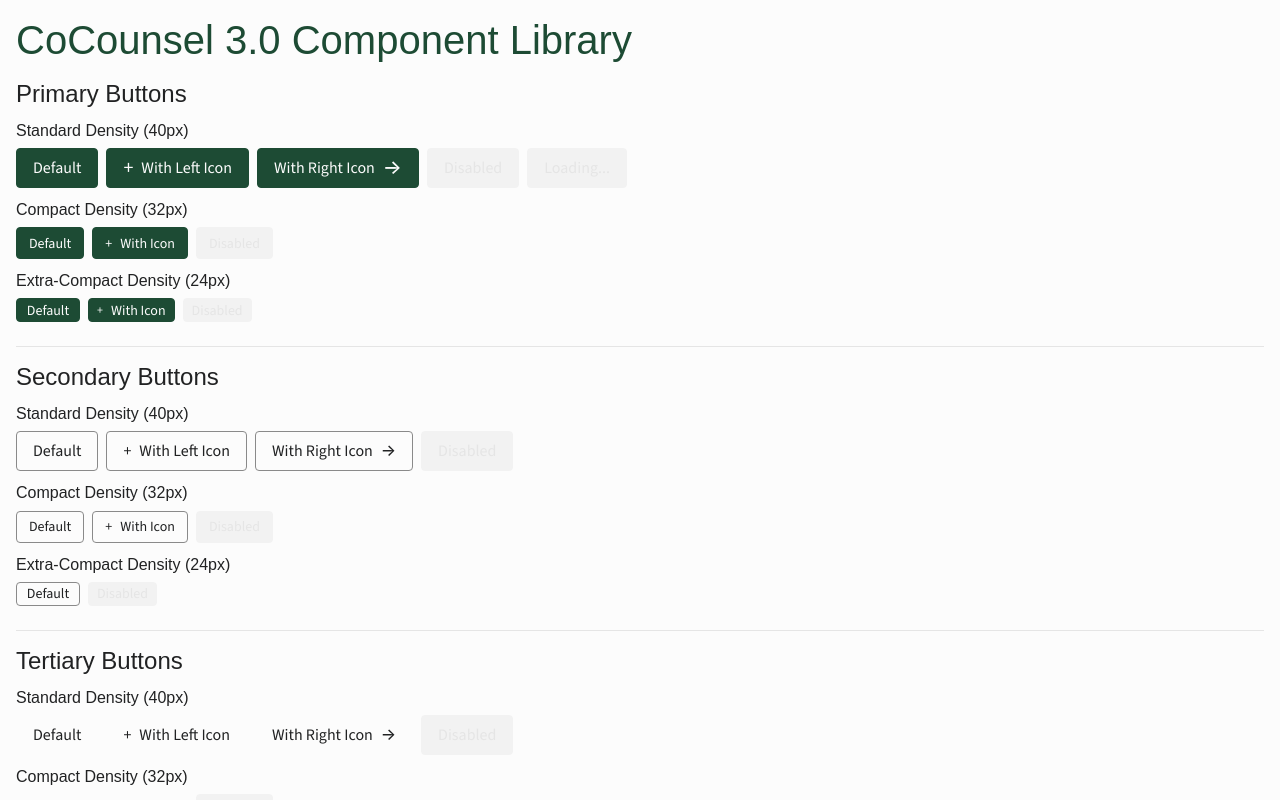
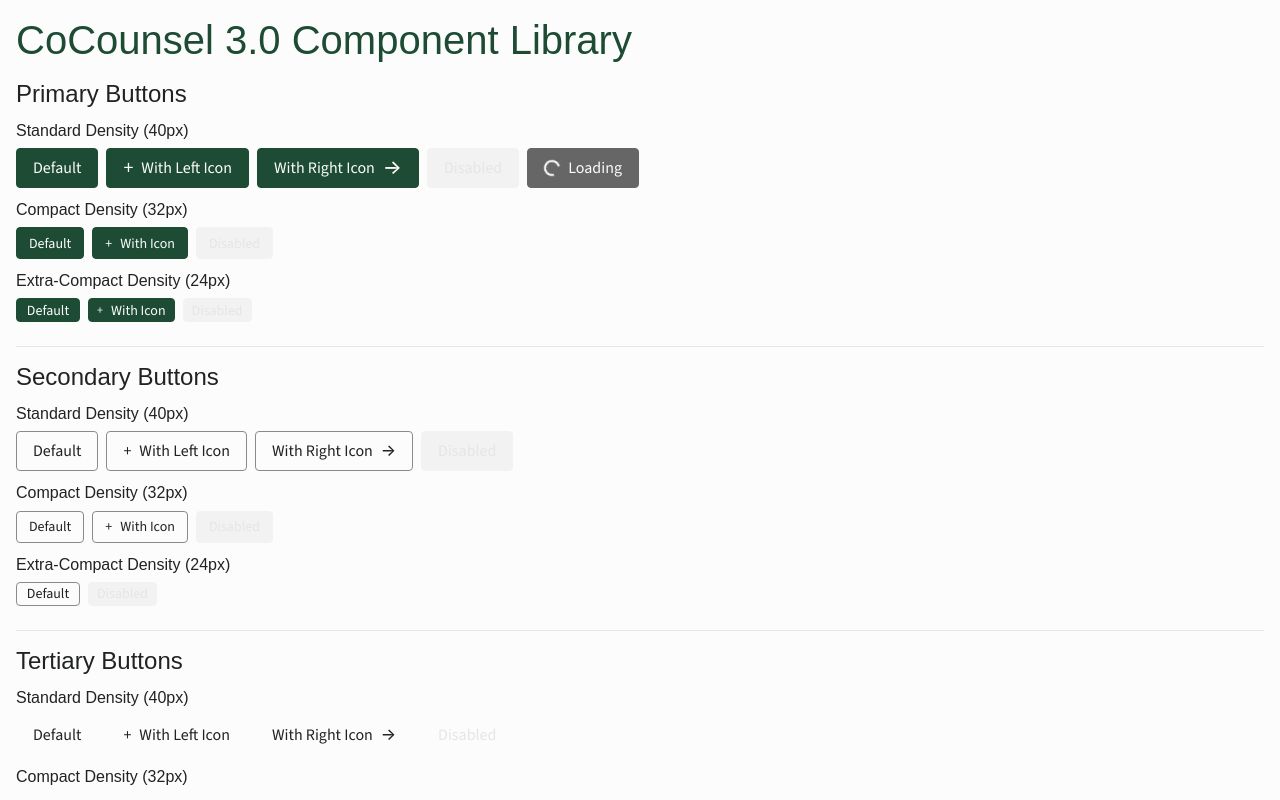
Before and after one commit to nar0906/ui-refresh-library, a React (Vite) app: page / in a window 1280 px wide. Shown: the top 800 px of the page. Built offline with nearby package versions, Linux system fonts and the light colour scheme.

Commit message:
Fix button disabled and loading states to match Figma specs exactly

```diff
--- a/src/components/Button/Button.jsx
+++ b/src/components/Button/Button.jsx
@@ -44,21 +44,27 @@
 
   const config = densityConfig[density];
 
-  // Disabled styles (same for all button types)
-  const disabledStyles = disabled ? {
-    backgroundColor: systemColors.interactive.disabled.background.subtle,
-    color: systemColors.interactive.disabled.on.subtle,
-    borderColor: systemColors.interactive.disabled.border.default,
-    cursor: 'not-allowed',
+  // Loading state (same for all button types)
+  const loadingStyles = {
+    backgroundColor: systemColors.interactive.readOnly.background.strong,
+    color: systemColors.text.knockout,
+    borderColor: systemColors.interactive.readOnly.border.default,
+    cursor: 'wait',
     pointerEvents: 'none',
-  } : {};
+  };
 
-  // Appearance-based styles
+  // Appearance-based styles (including disabled states specific to each type)
   const appearanceStyles = {
     primary: {
-      backgroundColor: systemColors.interactive.primary.background.default,
-      color: systemColors.interactive.primary.on.default,
-      border: `${borders.width.thin}px solid ${systemColors.interactive.primary.border.default}`,
+      backgroundColor: disabled
+        ? systemColors.interactive.disabled.background.subtle
+        : systemColors.interactive.primary.background.default,
+      color: disabled
+        ? systemColors.interactive.disabled.on.subtle
+        : systemColors.interactive.primary.on.default,
+      border: `${borders.width.thin}px solid ${disabled
+        ? systemColors.interactive.disabled.border.default
+        : systemColors.interactive.primary.border.default}`,
 
       '&:hover': disabled ? {} : {
         backgroundColor: systemColors.interactive.primary.background.hover,
@@ -79,9 +85,15 @@
     },
 
     secondary: {
-      backgroundColor: systemColors.interactive.secondary.background.default,
-      color: systemColors.interactive.secondary.on.default,
-      border: `${borders.width.thin}px solid ${systemColors.interactive.secondary.border.default}`,
+      backgroundColor: disabled
+        ? systemColors.interactive.disabled.background.subtle
+        : systemColors.interactive.secondary.background.default,
+      color: disabled
+        ? systemColors.interactive.disabled.on.subtle
+        : systemColors.interactive.secondary.on.default,
+      border: `${borders.width.thin}px solid ${disabled
+        ? systemColors.interactive.disabled.border.default
+        : systemColors.interactive.secondary.border.default}`,
 
       '&:hover': disabled ? {} : {
         backgroundColor: systemColors.interactive.secondary.background.hover,
@@ -102,8 +114,11 @@
     },
 
     tertiary: {
+      // Tertiary keeps transparent background/border when disabled
       backgroundColor: systemColors.interactive.tertiary.background.default,
-      color: systemColors.interactive.tertiary.on.default,
+      color: disabled
+        ? systemColors.interactive.disabled.on.subtle
+        : systemColors.interactive.tertiary.on.default,
       border: `${borders.width.thin}px solid ${systemColors.interactive.tertiary.border.default}`,
 
       '&:hover': disabled ? {} : {
@@ -159,8 +174,10 @@
       boxShadow: shadows.none,
     },
 
+    // Add cursor style for disabled
+    ...(disabled ? { cursor: 'not-allowed', pointerEvents: 'none' } : {}),
+
     ...appearanceStyles[appearance],
-    ...disabledStyles,
   };
 });
 
@@ -175,20 +192,50 @@
   onClick,
   ...props
 }, ref) => {
+  // Create spinner for loading state
+  const LoadingSpinner = () => (
+    <span style={{
+      display: 'inline-block',
+      width: '16px',
+      height: '16px',
+      border: '2px solid currentColor',
+      borderTop: '2px solid transparent',
+      borderRadius: '50%',
+      animation: 'spin 0.6s linear infinite',
+    }} />
+  );
+
   return (
+    <>
+      <style>
+        {`
+          @keyframes spin {
+            0% { transform: rotate(0deg); }
+            100% { transform: rotate(360deg); }
+          }
+        `}
+      </style>
       <StyledButton
         ref={ref}
         appearance={appearance}
         density={density}
         disabled={disabled || loading}
-      startIcon={leftIcon}
-      endIcon={rightIcon}
+        startIcon={loading ? <LoadingSpinner /> : leftIcon}
+        endIcon={loading ? null : rightIcon}
         onClick={onClick}
         disableRipple
+        style={loading ? {
+          backgroundColor: systemColors.interactive.readOnly.background.strong,
+          color: systemColors.text.knockout,
+          borderColor: systemColors.interactive.readOnly.border.default,
+          cursor: 'wait',
+          pointerEvents: 'none',
+        } : {}}
         {...props}
       >
-      {loading ? 'Loading...' : children}
+        {children}
       </StyledButton>
+    </>
   );
 });
 
```
Lines whose indentation alone changed are shown as unchanged.
